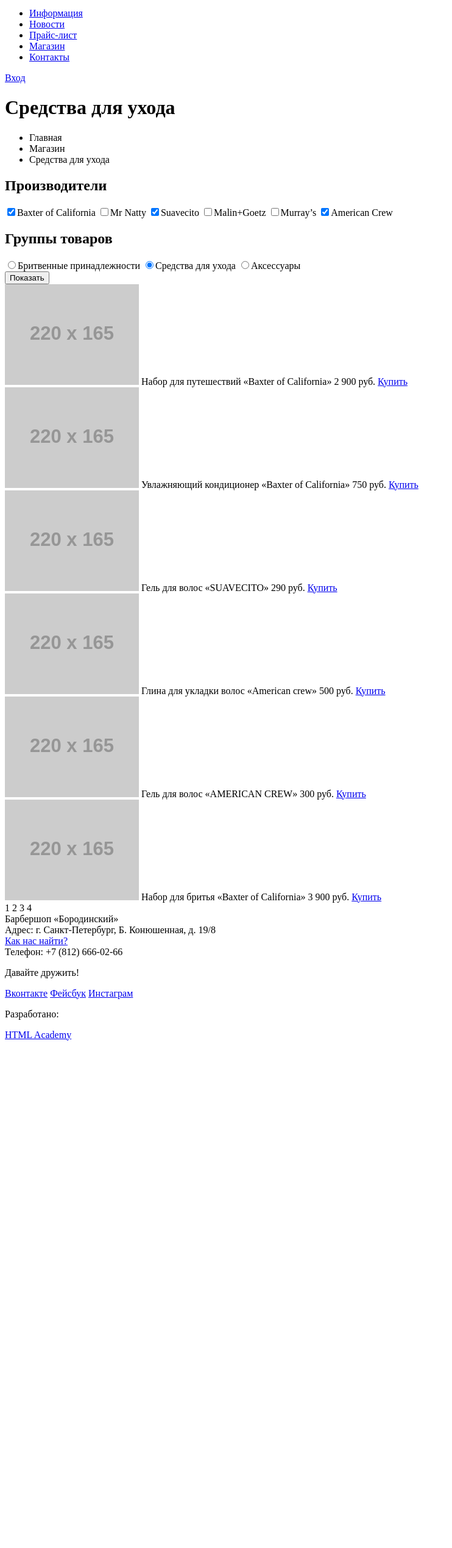
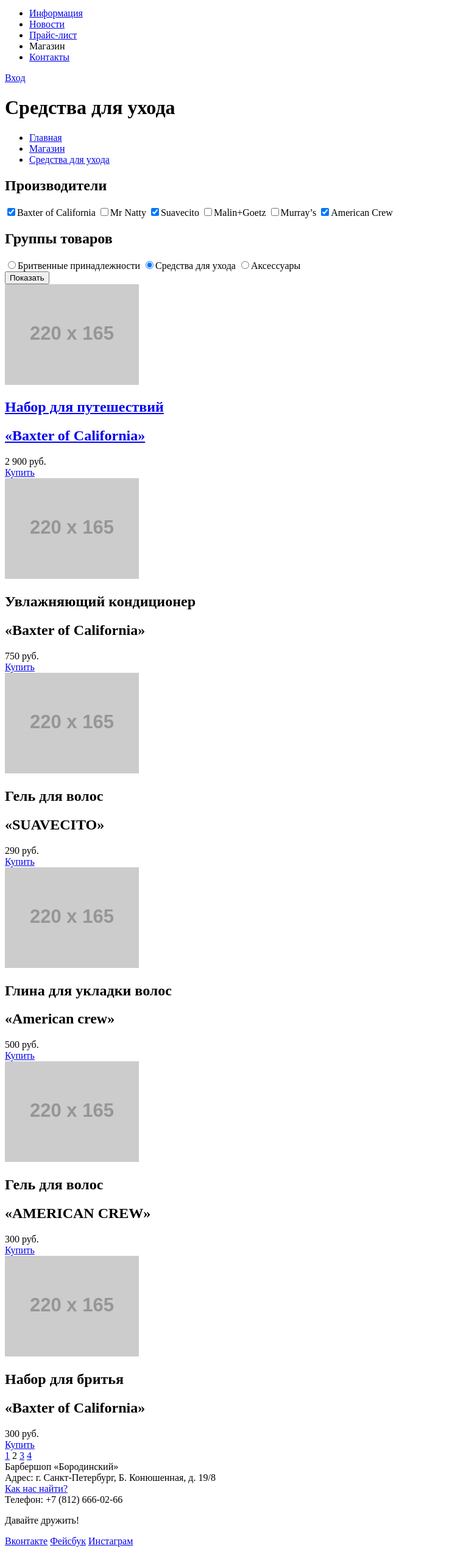
Before and after one commit to scann/8695-barbershop, a plain HTML site: page catalog.html in a window 1280 px wide. Shown: the part 29-2567 px from the top of the page at 61% size, without its empty margins (0-742 px from the left). Before the commit the page ends 1743 px from the top, so only its background shows below. Drawn offline with Linux system fonts and the light colour scheme; placeholder pictures from the web are drawn by us.

Commit message:
Internal pages refactored

```diff
--- a/catalog.html
+++ b/catalog.html
@@ -11,97 +11,127 @@
           <img src="img/index-logo.png" width="111" height="24" alt="Барбершоп «Бородинский»">
         </div>
         <nav class="main-navigation">
-        <ul>
-          <li>
-            <a href="#">Информация</a>
+          <ul class="main-navigation-ul">
+            <li class="main-navigation-ul-li">
+              <a class="main-navigation-ul-li-a" href="#">Информация</a>
             </li>
-          <li>
-            <a href="#">Новости</a>
+            <li class="main-navigation-ul-li">
+              <a class="main-navigation-ul-li-a" href="#">Новости</a>
             </li>
-          <li>
-            <a href="#">Прайс-лист</a>
+            <li class="main-navigation-ul-li">
+              <a class="main-navigation-ul-li-a" href="#">Прайс-лист</a>
             </li>
-          <li>
-            <a href="#" class="main-navigation-active">Магазин</a>
+            <li class="main-navigation-ul-li">
+              <span class="main-navigation-active">Магазин</span>
             </li>
-          <li>
-            <a href="#">Контакты</a>
+            <li class="main-navigation-ul-li">
+              <a class="main-navigation-ul-li-a" href="#">Контакты</a>
             </li>
           </ul>
         </nav>
         <div class="user-block">
-          <a class="login" href="#">Вход</a>
+          <a class="btn btn-login" href="#">Вход</a>
         </div>
       </div>
     </header>
     <main class="container">
       <h1 class="main-title">Средства для ухода</h1>
       <div class="breadcrumbs">
-        <ul>
-          <li>Главная</li>
-          <li>Магазин</li>
-          <li>Средства для ухода</li>
+        <ul class="breadcrumbs-ul">
+          <li><a class="breadcrumbs-a" href="#">Главная</a></li>
+          <li><a class="breadcrumbs-a" href="#">Магазин</a></li>
+          <li><a href="#">Средства для ухода</a></li>
         </ul>
       </div>
       <form class="filters">
         <div class="vendors-list">
           <h2 class="vendors-list-title">Производители</h2>
-          <input type="checkbox" checked><label>Baxter of California</label>
-          <input type="checkbox"><label>Mr Natty</label>
-          <input type="checkbox" checked><label>Suavecito</label>
-          <input type="checkbox"><label>Malin+Goetz</label>
-          <input type="checkbox"><label>Murray’s</label>
-          <input type="checkbox" checked><label>American Crew</label>
+          <input id="baxter" type="checkbox" checked><label for="baxter">Baxter of California</label>
+          <input id="natty" type="checkbox"><label for="natty">Mr Natty</label>
+          <input id="suavecito" type="checkbox" checked><label for="suavecito">Suavecito</label>
+          <input id="malin" type="checkbox"><label for="malin">Malin+Goetz</label>
+          <input id="murray" type="checkbox"><label for="murray">Murray’s</label>
+          <input id="crew" type="checkbox" checked><label for="crew">American Crew</label>
         </div>
         <div class="items-list">
           <h2 class="items-list-title">Группы товаров</h2>
-          <input type="radio"><label>Бритвенные принадлежности</label>
-          <input type="radio" checked><label>Средства для ухода</label>
-          <input type="radio"><label>Аксессуары</label>
+          <input id="shaving" name="item-group" type="radio"><label for="shaving">Бритвенные принадлежности</label>
+          <input id="care" name="item-group" type="radio" checked><label for="care">Средства для ухода</label>
+          <input id="accessories" name="item-group" type="radio"><label for="accessories">Аксессуары</label>
         </div>
-        <button type="submit">Показать</button>
+        <button class="btn btn-show" type="submit">Показать</button>
        </form>
        <article class="item-card">
         <a href="#"><img src="http://placehold.it/220x165" width="220" height="165" alt="Набор для путешествий «Baxter of California»"></a>
-        <a class="item-card-title">Набор для путешествий «Baxter of California»</a>
-        <span class="item-card-price">2 900 руб.</span>
+        <a class="item-card-title" href="#">
+          <h2 class="item-card-title-h2">Набор для путешествий</h2>
+          <h2 class="item-card-title-h2 capitalize">«Baxter of California»</h2>
+        </a>
+        <div class="item-card-action">
+          <div class="item-card-price">2 900 руб.</div>
           <a href="#" class="btn btn-buy">Купить</a>
+        </div>
        </article>
        <article class="item-card">
         <a href="#"><img src="http://placehold.it/220x165" width="220" height="165" alt="Увлажняющий кондиционер «Baxter of California»"></a>
-        <a class="item-card-title">Увлажняющий кондиционер «Baxter of California»</a>
-        <span class="item-card-price">750 руб.</span>
+        <a class="item-card-title">
+          <h2 class="item-card-title-h2">Увлажняющий кондиционер</h2>
+          <h2 class="item-card-title-h2 capitalize">«Baxter of California»</h2>
+        </a>
+        <div class="item-card-action">
+          <div class="item-card-price">750 руб.</div>
           <a href="#" class="btn btn-buy">Купить</a>
+        </div>
        </article>
        <article class="item-card">
         <a href="#"><img src="http://placehold.it/220x165" width="220" height="165" alt="Гель для волос «SUAVECITO»"></a>
-        <a class="item-card-title">Гель для волос «SUAVECITO»</a>
-        <span class="item-card-price">290 руб.</span>
+        <a class="item-card-title">
+          <h2 class="item-card-title-h2">Гель для волос</h2>
+          <h2 class="item-card-title-h2 capitalize">«SUAVECITO»</h2>
+        </a>
+        <div class="item-card-action">
+          <div class="item-card-price">290 руб.</div>
           <a href="#" class="btn btn-buy">Купить</a>
+        </div>
        </article>
        <article class="item-card">
         <a href="#"><img src="http://placehold.it/220x165" width="220" height="165" alt="Глина для укладки волос «American crew»"></a>
-        <a class="item-card-title">Глина для укладки волос «American crew»</a>
-        <span class="item-card-price">500 руб.</span>
+        <a class="item-card-title">
+          <h2 class="item-card-title-h2">Глина для укладки волос</h2>
+          <h2 class="item-card-title-h2 capitalize">«American crew»</h2>
+        </a>
+        <div class="item-card-action">
+          <div class="item-card-price">500 руб.</div>
           <a href="#" class="btn btn-buy">Купить</a>
+        </div>
        </article>
        <article class="item-card">
         <a href="#"><img src="http://placehold.it/220x165" width="220" height="165" alt="Гель для волос «AMERICAN CREW»"></a>
-        <a class="item-card-title">Гель для волос «AMERICAN CREW»</a>
-        <span class="item-card-price">300 руб.</span>
+        <a class="item-card-title">
+          <h2 class="item-card-title-h2">Гель для волос</h2>
+          <h2 class="item-card-title-h2 capitalize">«AMERICAN CREW»</h2>
+        </a>
+        <div class="item-card-action">
+          <div class="item-card-price">300 руб.</div>
           <a href="#" class="btn btn-buy">Купить</a>
+        </div>
        </article>
        <article class="item-card">
         <a href="#"><img src="http://placehold.it/220x165" width="220" height="165" alt="Набор для бритья «Baxter of California»"></a>
-        <a class="item-card-title">Набор для бритья «Baxter of California»</a>
-        <span class="item-card-price">3 900 руб.</span>
+        <a class="item-card-title">
+          <h2 class="item-card-title-h2">Набор для бритья</h2>
+          <h2 class="item-card-title-h2 capitalize">«Baxter of California»</h2>
+        </a>
+        <div class="item-card-action">
+          <div class="item-card-price">300 руб.</div>
           <a href="#" class="btn btn-buy">Купить</a>
+        </div>
        </article>
        <div class="pagination">
-        <a>1</a>
-        <a class="active">2</a>
-        <a>3</a>
-        <a>4</a>
+        <a class="btn btn-pagination" href="#">1</a>
+        <span class="pagination-active">2</a>
+        <a class="btn btn-pagination" href="#">3</a>
+        <a class="btn btn-pagination" href="#">4</a>
        </div>
     </main>
     <footer class="main-footer">
```
Also changed, not shown: catalog-item.html (+27 -23 lines), catalog-price.html (+14 -14 lines). Lines whose indentation alone changed are shown as unchanged.
